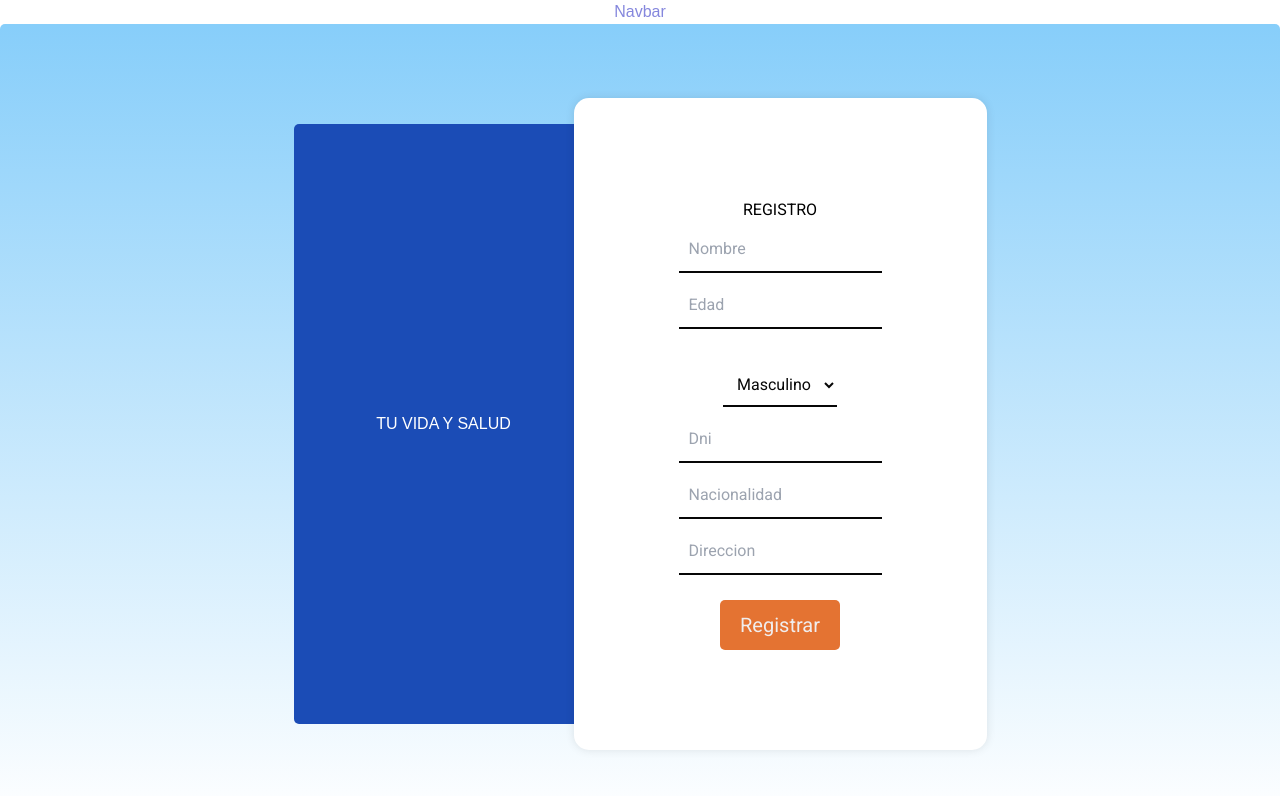
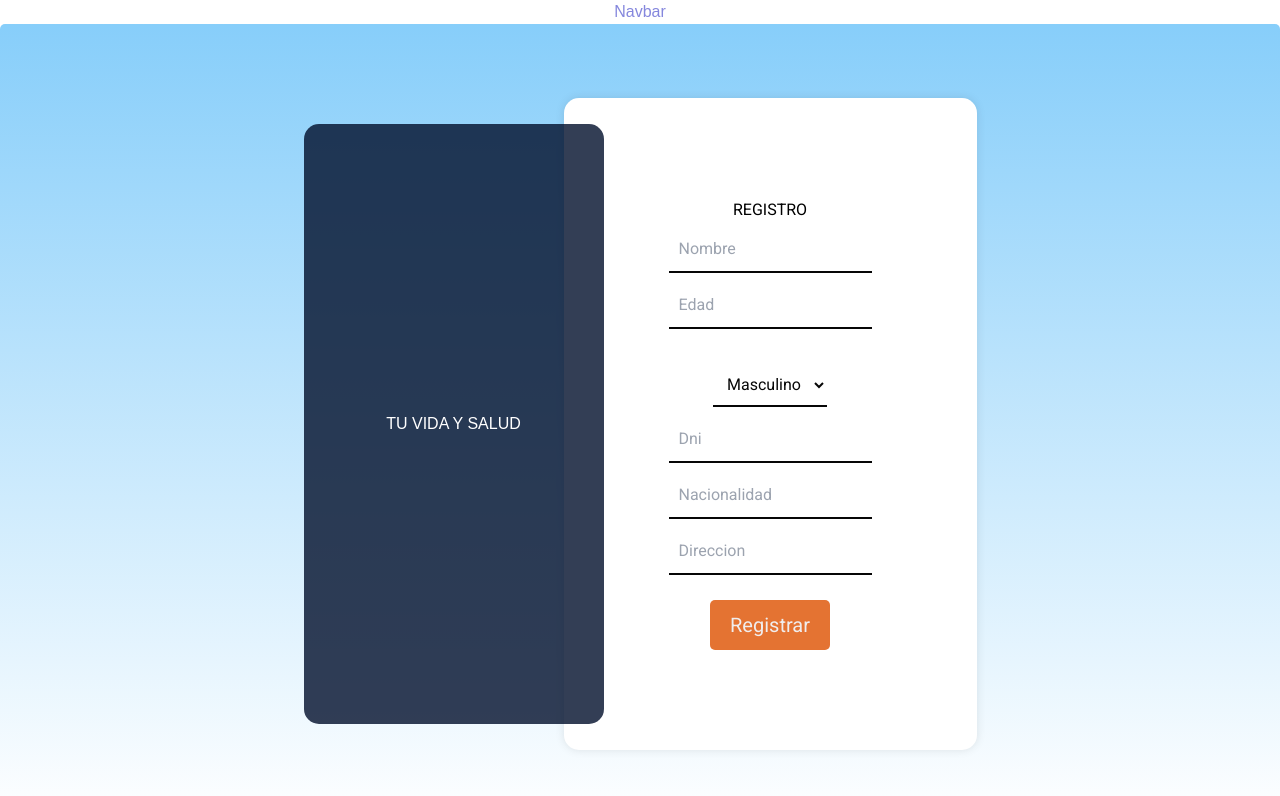
Before and after one commit to RGonzalezRebolledo/proyecto-medico, a Next.js app in the folder front/: page /Register in a window 1280 px wide. Shown: the top 796 px of the page. Built offline with nearby package versions, Linux system fonts and the light colour scheme.

Commit message:
segundos cambios register

```diff
--- a/front/src/app/globals.css
+++ b/front/src/app/globals.css
@@ -43,24 +43,24 @@ h1 {
   text-align: center;        /* Alinear texto al centro */
   align-items: center;
   height: 100vh;                /* Establece la altura del contenedor (opcional) */
-
+  position: relative; /* Necesario para el posicionamiento absoluto */
 }
 
 .divregister {
 
   display: flex;
 
-   background: rgb(27, 76, 182);
+   background: rgb(0, 14, 43, .8);
    color: white;              /* Color del texto */
    /* padding: 20px;            Espaciado interno */
-   border-radius: 5px;       /* Bordes redondeados */
+   border-radius: 15px;       /* Bordes redondeados */
    text-align: center;        /* Alinear texto al centro */
    align-items: center;
    width: 300px;
    height: 600px;
-   margin-right:-20px;
+   margin-right:-40px;
    /* height: 100vh;                Establece la altura del contenedor (opcional) */
-
+   z-index: 1; /* Asegura que esté encima de otros elementos */
  }
 
 form {
```
